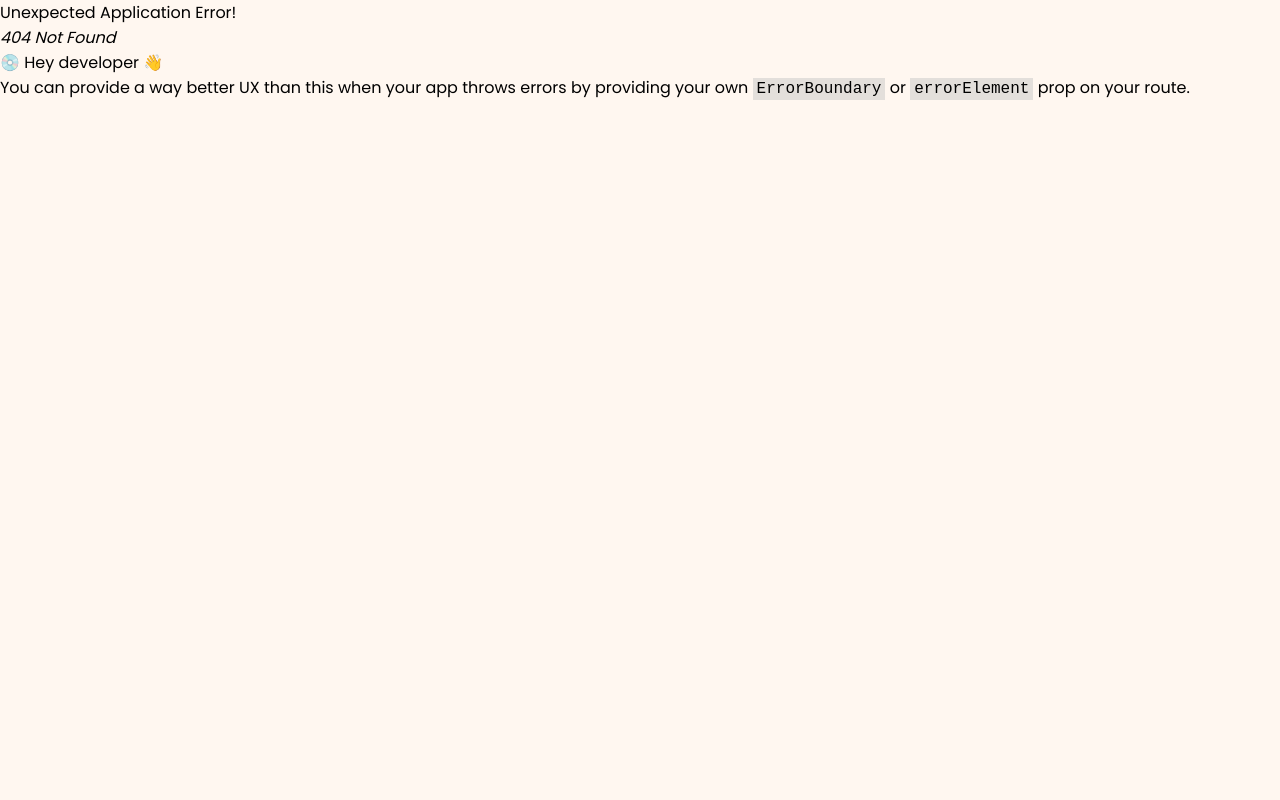
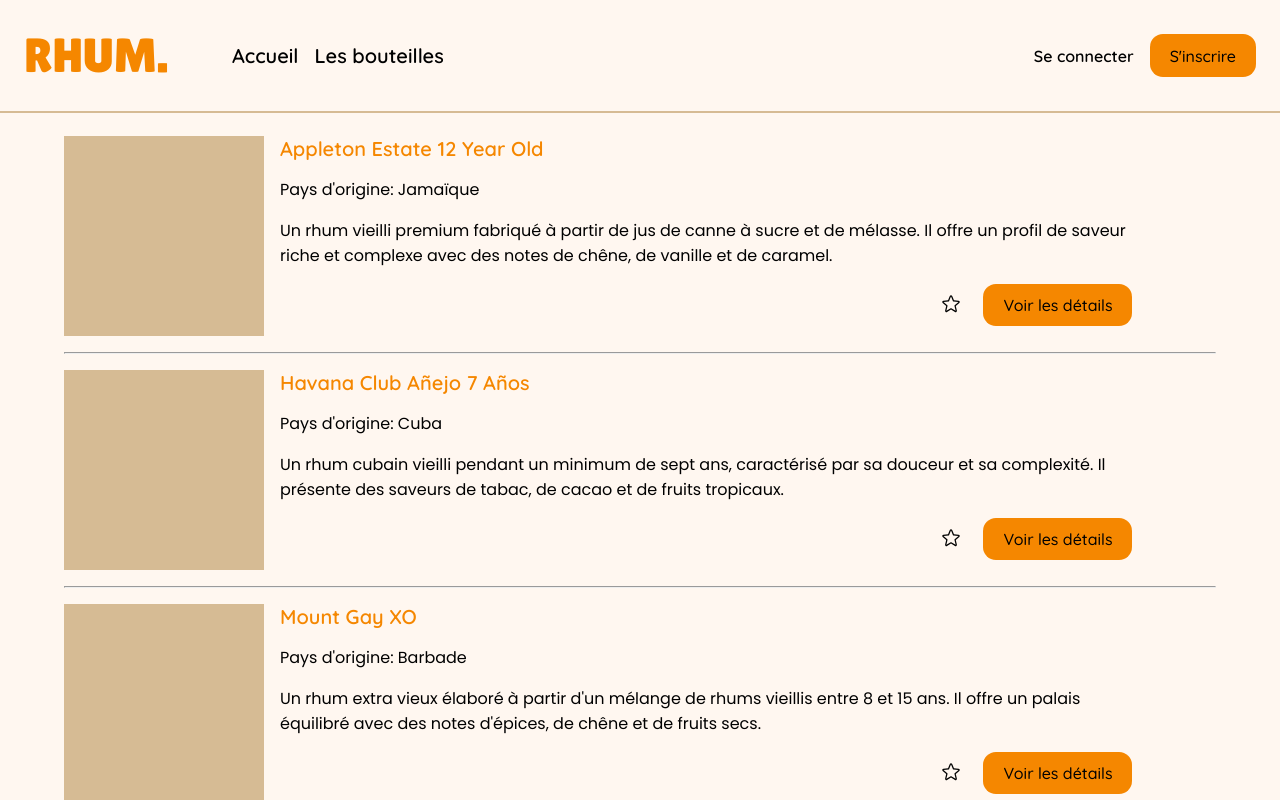
Before and after one commit to LoiseauB/rhum., a React (Vite) app: page /bottles in a window 1280 px wide. Before the commit this address had no page. Shown: the top 800 px of the page. Built offline with nearby package versions, Linux system fonts and the light colour scheme.

Commit message:
feat: bottles page

```diff
--- a/src/App.tsx
+++ b/src/App.tsx
@@ -7,7 +7,9 @@
   return (
     <>
       <Header />
-      <Outlet />
+      <main>
+        <Outlet />
+      </main>
       <Footer />
     </>
   );
--- /dev/null
+++ b/src/config/bottles.ts
@@ -0,0 +1,33 @@
+export type BottleType = {
+  name: string;
+  country: string;
+  description: string;
+};
+
+export const rumBottles = [
+  {
+    name: 'Appleton Estate 12 Year Old',
+    country: 'Jamaïque',
+    description:
+      'Un rhum vieilli premium fabriqué à partir de jus de canne à sucre et de mélasse. Il offre un profil de saveur riche et complexe avec des notes de chêne, de vanille et de caramel.',
+  },
+  {
+    name: 'Havana Club Añejo 7 Años',
+    country: 'Cuba',
+    description:
+      'Un rhum cubain vieilli pendant un minimum de sept ans, caractérisé par sa douceur et sa complexité. Il présente des saveurs de tabac, de cacao et de fruits tropicaux.',
+  },
+  {
+    name: 'Mount Gay XO',
+    country: 'Barbade',
+    description:
+      "Un rhum extra vieux élaboré à partir d'un mélange de rhums vieillis entre 8 et 15 ans. Il offre un palais équilibré avec des notes d'épices, de chêne et de fruits secs.",
+  },
+  {
+    name: 'El Dorado 15 Year Old Special Reserve',
+    country: 'Guyane',
+    description:
+      "Un rhum luxueux vieilli pendant un minimum de 15 ans en fûts de chêne. Il présente des saveurs de caramel, de toffee et d'épices, avec une texture douce et veloutée.",
+  },
+  // Add more rum bottles here if needed
+];
--- /dev/null
+++ b/src/pages/Bottles/BottleCard.tsx
@@ -0,0 +1,34 @@
+import { NavLink } from 'react-router-dom';
+import { Star } from '@phosphor-icons/react';
+
+import Button from '../../components/common/Button';
+
+type Props = {
+  name: string;
+  index: number;
+  country: string;
+  description: string;
+};
+
+const BottleCard = ({ index, name, country, description }: Props) => (
+  <article className="flex gap-2">
+    <div className="bg-secondary size-bottle" />
+    <div className="flex flex-col gap-2 size-bottle-text overflow-hidden">
+      <NavLink to={'/bottles/' + index} className="text-nav text-primary">
+        {name}
+      </NavLink>
+      <p>Pays d'origine: {country}</p>
+      <p>{description}</p>
+      <div className="flex w-full justify-end gap-2">
+        <button>
+          <Star size={20} />
+        </button>
+        <Button asNavLink href={'/bottle/' + index}>
+          Voir les détails
+        </Button>
+      </div>
+    </div>
+  </article>
+);
+
+export default BottleCard;
--- /dev/null
+++ b/src/pages/Bottles/index.tsx
@@ -0,0 +1,27 @@
+import { rumBottles } from '../../config/bottles';
+
+import BottleCard from './BottleCard';
+
+const Bottles = () => {
+  return (
+    <section className="py-3">
+      <ul className="flex flex-col gap-2">
+        {rumBottles.map(({ name, country, description }, index) => (
+          <>
+            <li key={index}>
+              <BottleCard
+                index={index}
+                name={name}
+                country={country}
+                description={description}
+              />
+            </li>
+            {index !== rumBottles.length - 1 && <hr />}
+          </>
+        ))}
+      </ul>
+    </section>
+  );
+};
+
+export default Bottles;
--- a/src/pages/Home/index.tsx
+++ b/src/pages/Home/index.tsx
@@ -4,7 +4,7 @@
 
 const HomePage = () => {
   return (
-    <main>
+    <>
       <HomeHero />
       <section className="p-10 flex justify-center gap-5">
         <div className="flex flex-col items-center w-home-text gap-3">
@@ -26,7 +26,7 @@
           </p>
         </div>
       </section>
-    </main>
+    </>
   );
 };
 
--- a/src/routes/Router.tsx
+++ b/src/routes/Router.tsx
@@ -1,6 +1,7 @@
 import { createBrowserRouter } from 'react-router-dom';
 
 import App from '../App';
+import Bottles from '../pages/Bottles';
 import HomePage from '../pages/Home';
 
 const router = createBrowserRouter([
@@ -12,6 +13,10 @@
         path: '',
         element: <HomePage />,
       },
+      {
+        path: '/bottles',
+        element: <Bottles />,
+      },
     ],
   },
 ]);
--- /dev/null
+++ b/src/sass/bottles/bottleCard.sass
@@ -0,0 +1,9 @@
+.size
+  &-bottle
+    height: 200px
+    width: 200px
+    &-text
+      height: auto
+      width: 100%
+      @include responsive($md)
+        width: 74%
--- a/src/sass/index.sass
+++ b/src/sass/index.sass
@@ -6,21 +6,12 @@
 @import 'home/home.sass'
 @import 'common/button.sass'
 @import 'layout/header.sass'
+@import 'bottles/bottleCard.sass'
 body
   font-size:16px
   font-family: 'Poppins', sans-serif
   font-weight:400
   background-color: $background
-
-header
-  position: fixed
-  width: 100vw
-  z-index: 10
-  padding-top: 1.75rem
-  padding-bottom: 1.75rem
-  padding-left: 1.5rem
-  padding-right: 1.5rem
-  border-bottom: $secondary 2px solid
 
 main
   min-height: 100vh
@@ -77,6 +68,8 @@
     width: auto
   &-home-text
     width: 266px
+  &-fit
+    width: fit-content
 
 .m
   &-1
@@ -126,6 +119,10 @@
     padding: 2.5rem
     @include responsive($md )
       padding: 5rem
+  &y
+    &-3
+      padding-top: 1.5rem
+      padding-bottom: 1.5rem
 
 
 .absolute
--- a/src/sass/layout/header.sass
+++ b/src/sass/layout/header.sass
@@ -1,5 +1,20 @@
+header
+  position: fixed
+  width: 100vw
+  z-index: 10
+  border-bottom: $secondary 2px solid
+  padding-top: 1rem
+  padding-bottom: 1rem
+  padding-left: 1rem
+  padding-right: 1rem
+  @include responsive($md)
+    padding-top: 1.75rem
+    padding-bottom: 1.75rem
+    padding-left: 1.5rem
+    padding-right: 1.5rem
+
 .res-navlink
-  justify-content: center
+  justify-content: space-between
   width: 100%
   @include responsive($md)
     justify-content: flex-start
--- a/src/sass/text.sass
+++ b/src/sass/text.sass
@@ -12,13 +12,14 @@
   src: url('/fonts/LilitaOne-Regular.ttf') format('truetype')
 
 .text
+  color: #000000
   line-height: 1
   &-body
     font-family: 'Poppins', sans-serif
     font-size: 1rem
   &-nav
     font-family: 'Quicksand', sans-serif
-    font-weight: 500
+    font-weight: 600
     font-size: 1.25rem
     &:hover
       font-weight: 700
```
